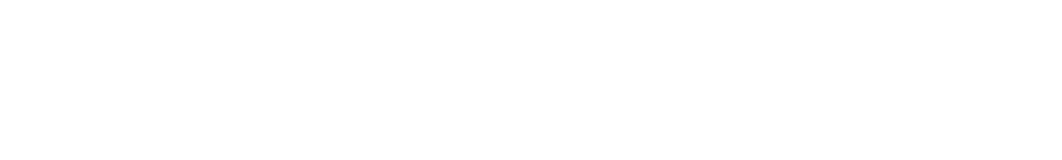
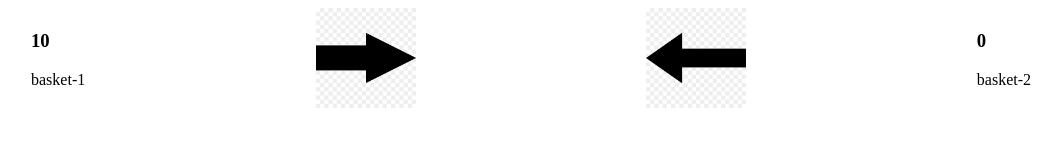
Before and after one commit to Arshi0116/how-to-use-image-in-react, a React app: page / in a window 1280 px wide. Shown: the whole page, without its empty margins (109-1171 px from the left). Built offline with nearby package versions, Linux system fonts and the light colour scheme.

Commit message:
image work complete

```diff
--- /dev/null
+++ b/app.js
@@ -0,0 +1,11 @@
+import AppleCounter from "./components/appleCounter"
+
+const App = () => {
+ return (
+        <div>
+          <AppleCounter/>
+        </div>
+
+ )
+}
+export default App
--- /dev/null
+++ b/components/AppleBasket.js
@@ -0,0 +1,11 @@
+const AppleBasket = (props) => {
+    const{appleCount,basketName}=props
+    return (
+        <div>
+            <h3><span>{appleCount}</span></h3>
+            <p>{basketName}</p>
+        </div>
+
+)
+}
+export default AppleBasket
--- /dev/null
+++ b/components/appleCounter.css
@@ -0,0 +1,12 @@
+section{
+    display: flex;
+    justify-content: space-between;
+    max-width: 1000px;
+    margin: 0 auto;
+    margin-top: 4 rem;
+    align-items: center;
+    justify-items: center;
+}
+ .img{
+    max-width: 100px;
+ }
--- /dev/null
+++ b/components/appleCounter.js
@@ -0,0 +1,19 @@
+
+import Button from './button'
+import rightImg from '../assets/png-transparent-green-arrow-computer-icons-left-arrow-angle-text-rectangle-thumbnail.png'
+import leftImg from '../assets/left image.png'
+import AppleBasket from "./AppleBasket"
+import './appleCounter.css'
+
+const AppleCounter = () => {
+    return (
+        <section>
+            <AppleBasket appleCount={10} basketName='basket-1'/>
+            <Button buttonImg={leftImg} />
+            <Button buttonImg={rightImg} />
+            <AppleBasket appleCount={0} basketName='basket-2'/>
+        </section>
+      )
+     }
+
+export default AppleCounter
--- /dev/null
+++ b/components/button.js
@@ -0,0 +1,7 @@
+const Button = (props) => {
+    const{buttonImg}=props
+    return (
+    <img className="img" src={buttonImg} alt="img" />
+)
+}
+export default Button
--- a/script.js
+++ b/script.js
@@ -1,3 +1,4 @@
 import { createRoot } from "react-dom/client";
 const Root=createRoot(document.querySelector("#root"))
-Root.render()
+import App from "./app";
+Root.render(<App /> )
```
Also changed, not shown: assets/left image.png (added), assets/png-transparent-green-arrow-computer-icons-left-arrow-angle-text-rectangle-thumbnail.png (added), dist/index.html, dist/left image.9abd3294.png (added), dist/png-transparent-green-arrow-computer-icons-left-arrow-angle-text-rectangle-thumbnail.27b40dc4.png (added), 4 other files.
